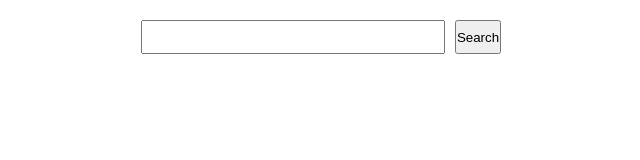
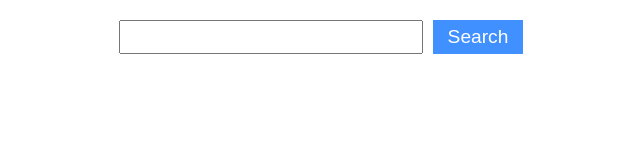
Before and after one commit to shivam66151/Covid-19-Tracker, a plain HTML site: page index.html in a window 1280 px wide. Shown: the whole page, without its empty margins (324-964 px from the left). Drawn offline with Linux system fonts and the light colour scheme.

Commit message:
1 file commited

```diff
--- a/index.js
+++ b/index.js
@@ -0,0 +1 @@
+let btn = document.getElementById("btn");
--- a/style.css
+++ b/style.css
@@ -14,8 +14,11 @@
     margin: 0 10px;
     font-size: 1.2rem;
 }
-.inputbox button {
+.inputBox button {
     width: 90px;
     height: 34px;
     background: rgba(65, 144, 255);
+    color: white;
+    border: none;
+    font-size: 1.2rem;
 }
```
